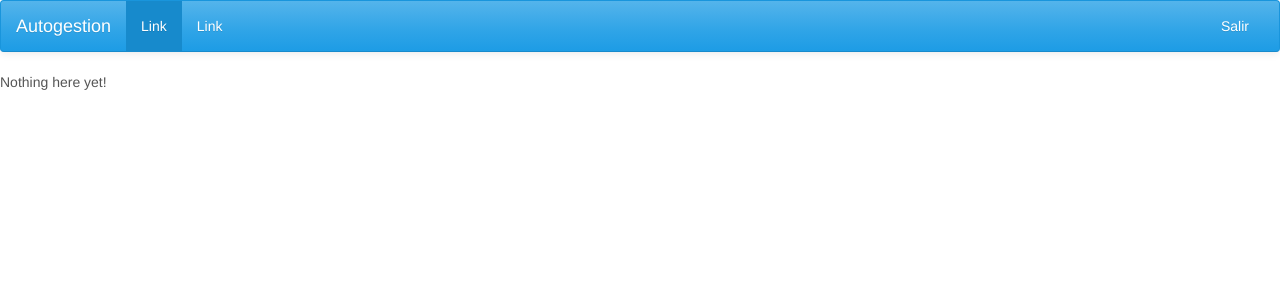
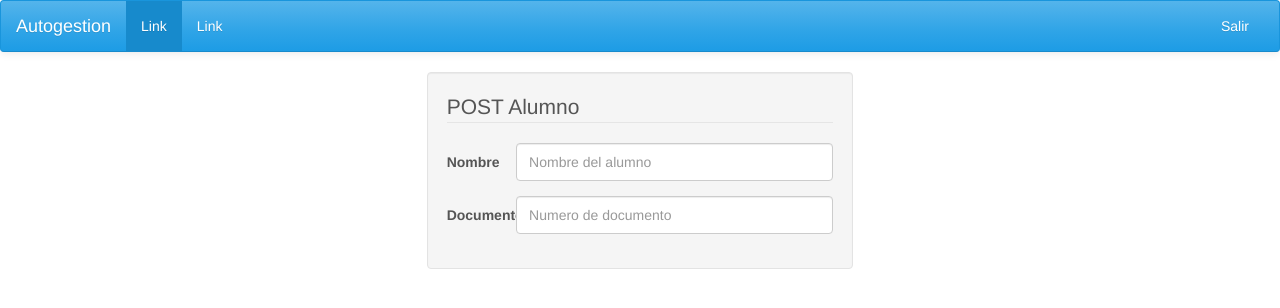
Before and after one commit to autogestionalumnos/autogestion-frontend, a plain HTML site: page src/app/index.html in a window 1280 px wide. Drawn offline with Linux system fonts and the light colour scheme.

Commit message:
rendered an angular template with ng-include, new template will do a post to a REST to create/update

```diff
--- /dev/null
+++ b/src/app/assets/templates/postAlumno.html
@@ -0,0 +1,38 @@
+<!--<section ng-controller="AlumnoController">-->
+
+<section>
+
+
+  <div class="col-md-4 col-md-offset-4 well">
+    <form class="form-horizontal">
+      <fieldset>
+        <legend>POST Alumno</legend>
+        <div class="form-group">
+          <label for="inputNombre" class="col-lg-2 control-label">Nombre</label>
+          <div class="col-lg-10">
+            <!--
+            <input type="text" class="form-control" id="inputNombre" ng-model="alumno.nombre" placeholder="Nombre del alumno">
+            -->
+            <input type="text" class="form-control" id="inputNombre" placeholder="Nombre del alumno">
+          </div>
+
+
+        </div>
+
+
+        <div class="form-group">
+          <label for="inputDocumento" class="col-lg-2 control-label">Documento</label>
+          <div class="col-lg-10">
+            <!--
+            <input type="text" class="form-control" id="inputDocumento" ng-model="alumno.documento"  placeholder="Numero de documento">
+            -->
+            <input type="text" class="form-control" id="inputDocumento" placeholder="Numero de documento">
+          </div>
+        </div>
+
+
+      </fieldset>
+    </form>
+  </div>
+
+</section>
--- a/src/app/index.html
+++ b/src/app/index.html
@@ -70,7 +70,8 @@
     </div>
   </nav>
 
-  <p>Nothing here {{'yet' + '!'}}</p>
+  <div ng-include="'assets/templates/postAlumno.html'">
+  </div>
 
 </body>
 </html>
```
